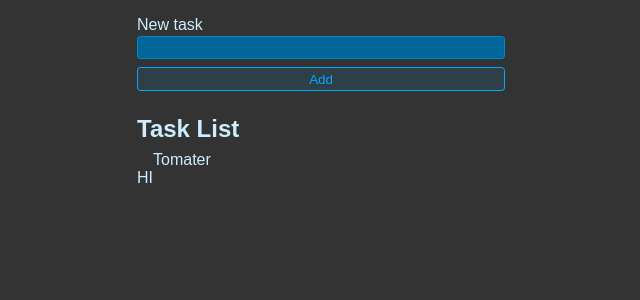
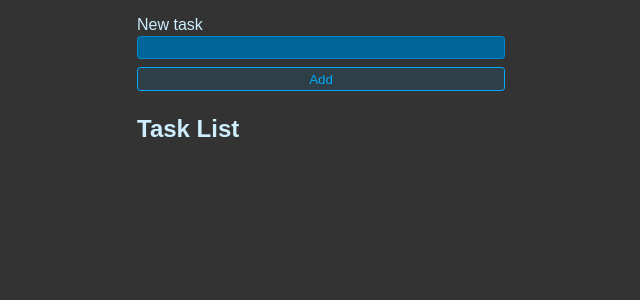
Before and after one commit to sourman/todonedo, a React (Vite) app: page / in a window 1280 px wide. Shown: the top 300 px of the page, without its empty margins (319-959 px from the left). Built offline with nearby package versions, Linux system fonts and the light colour scheme.

Commit message:
Remove debugging prints

```diff
--- a/src/App.jsx
+++ b/src/App.jsx
@@ -39,9 +39,6 @@ export default function App() {
         <button className="btn btn-danger">Delete</button>
       </li>
     }) }
-
-    <li>Tomater</li>
   </ul>
-  HI
   </>
 }
```
